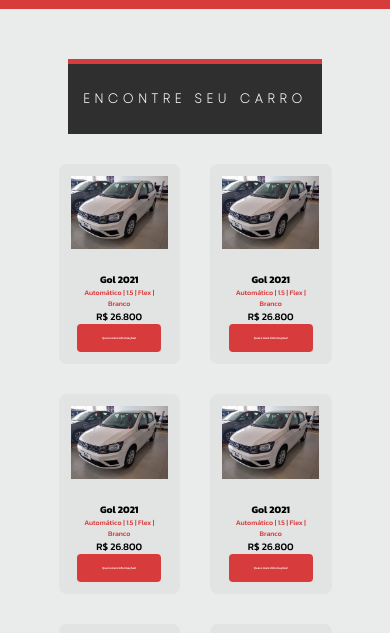
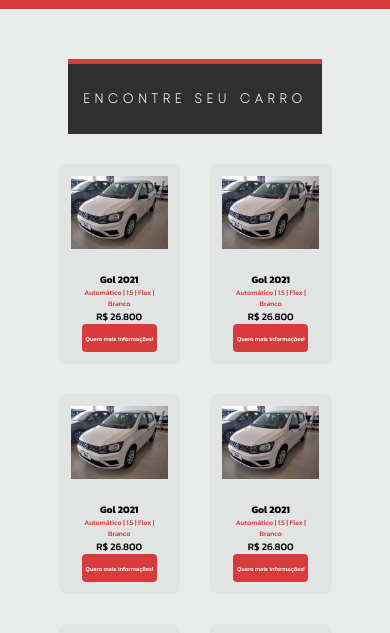
Before and after one commit to joaorenato285/a3, a plain HTML site: page index.html in a window 390 px wide. Shown: the part 171-804 px from the top of the page. Drawn offline with Linux system fonts and the light colour scheme.

Commit message:
Add files via upload

```diff
--- a/style.css
+++ b/style.css
@@ -157,7 +157,7 @@ h2{
   }
 
   .card-item button {
-    width: 110%;
+    width: 100%;
     border: none;
     background: #D83B3B;
     border-radius: .4rem;
@@ -166,7 +166,7 @@ h2{
     font-size: 1.7rem;
     cursor: pointer;
     transition: 0.3s ease;
-    height: 7rem;
+    height: 6rem;
   }
 
   .card-item button:hover {
@@ -187,6 +187,7 @@ h2{
       padding: 0;
       align-items: center;
       letter-spacing: 0;
+      text-align: center;
 
 
   }
@@ -219,8 +220,8 @@ h2{
 
   }
   .card-item button {
-      width: 90%;
-      font-size: .3rem;
+      width: 80%;
+      font-size: .6rem;
   }
 
 
```
